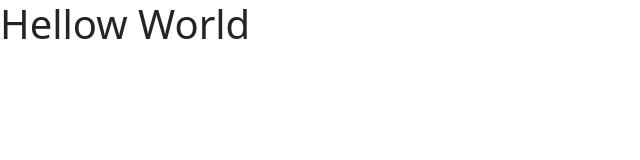
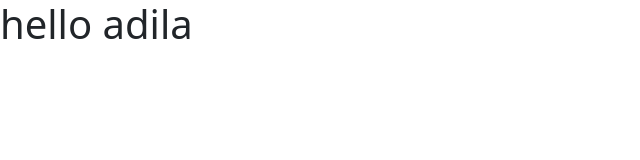
Before and after one commit to Rahamat-Ullah-Himu/Project-management, a plain HTML site: page index.html in a window 1280 px wide. Shown: the whole page, without its empty margins (0-640 px from the left). Drawn offline with nearby package versions, Linux system fonts and the light colour scheme.

Commit message:
Update index.html

```diff
--- a/index.html
+++ b/index.html
@@ -9,7 +9,7 @@
 
 </head>
 <body>
-<h1>Hellow World</h1>
+<h1>hello adila</h1>
 
 
 
```
